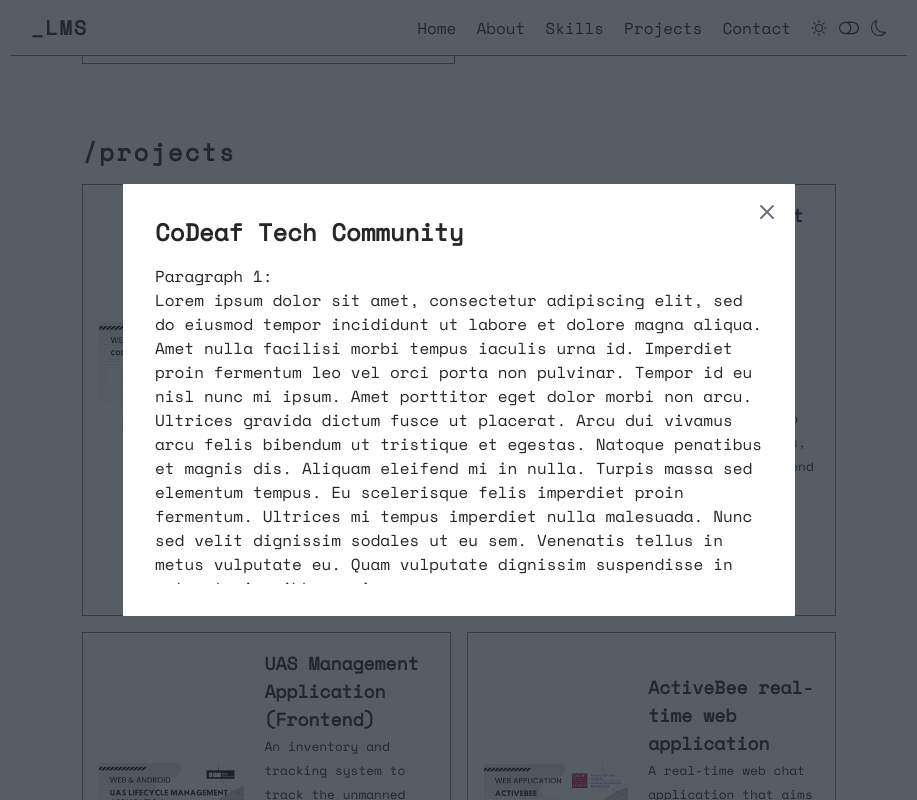
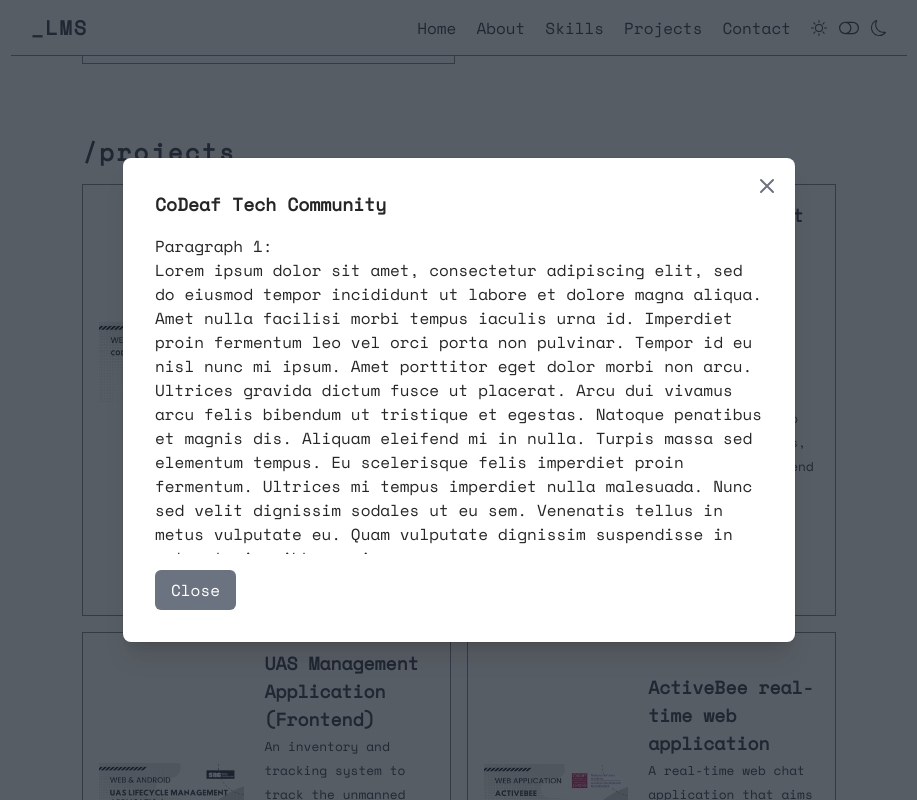
Before and after one commit to reicraftscodes/my-portfolio, a Next.js app: page / in a window 1280 px wide. Both pictures are taken after a click on the link 357 px from the left and 2144 px from the top of the page. Shown: the part 1744-2544 px from the top of the page, without its empty margins (181-1098 px from the left). Built offline with nearby package versions, Linux system fonts and the light colour scheme.

Commit message:
style: fixed dark mode bug on modal box added close button, changed its box colour and font size

```diff
--- a/components/Modal/index.js
+++ b/components/Modal/index.js
@@ -2,9 +2,11 @@
 
 
 const ProjectModal = ({ project, onClose }) => {
+
+
   return (
     <div className="fixed inset-0 bg-gray-800 bg-opacity-75 flex items-center justify-center">
-      <div className="bg-white p-8 max-w-2xl mx-auto relative">
+      <div className="bg-white dark:bg-slate-800 rounded-lg p-8 max-w-2xl mx-auto relative dark:text-white ring-1 ring-slate-900/5 shadow-xl">
         <button className="absolute top-4 right-4 text-gray-500" onClick={onClose}>
           <span className="sr-only">Close</span>
           <svg
@@ -17,11 +19,19 @@
             <path strokeLinecap="round" strokeLinejoin="round" strokeWidth="2" d="M6 18L18 6M6 6l12 12"></path>
           </svg>
         </button>
-        <h2 className="text-2xl font-bold mb-4">{project.title}</h2>
+        <h2 className="text-lg font-bold mb-4">{project.title}</h2>
+        {/* Apply vertical scrolling to the modal content */}
         <div className="max-h-80 overflow-y-auto">
           {/* Render fullDesc as HTML with line breaks and bullet points */}
           <div dangerouslySetInnerHTML={{ __html: project.fullDesc }}></div>
         </div>
+         {/* Close button */}
+         <button
+          className="mt-4 px-4 py-2 bg-gray-500 text-white rounded-md cursor-pointer"
+          onClick={onClose}
+        >
+          Close
+        </button>
       </div>
     </div>
   );
```
